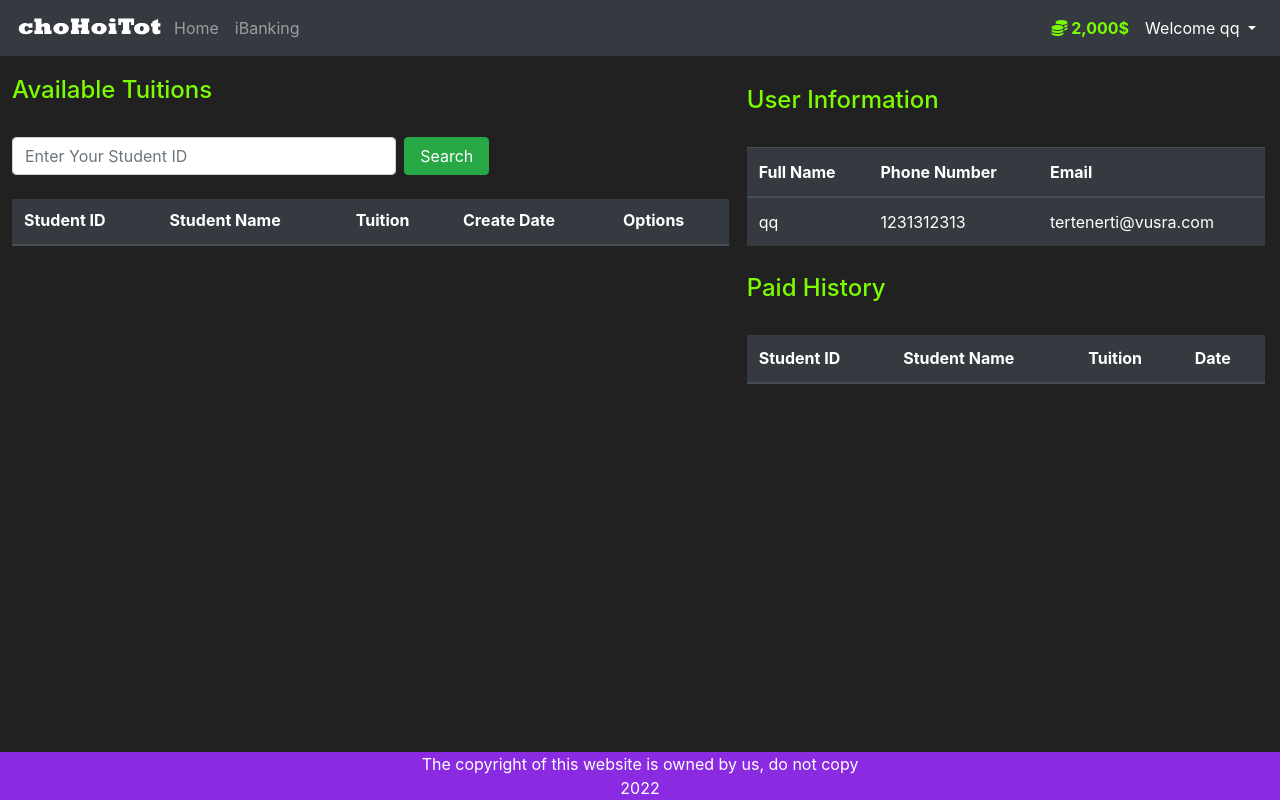
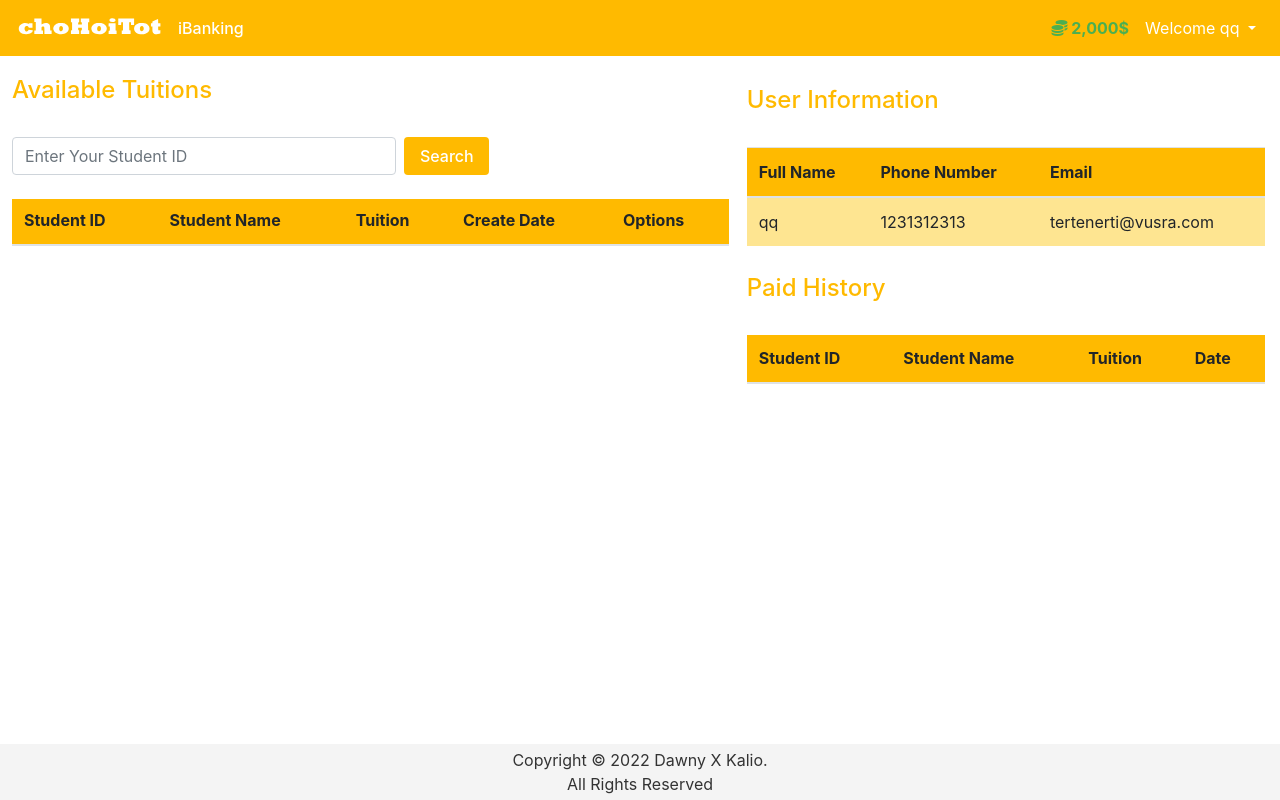
Before and after one commit to dangpham205/choHoiTot.com, a Flask app: page /ibanking in a window 1280 px wide. Run offline with Flask 2, Linux system fonts and the light colour scheme; a user stored in the database is signed in; data comes from the database, SQL or seed files in the repository; both versions use the stored data as it was after the commit; lists and menus that the app fills with data are empty; some libraries are stand-ins or nearby versions.

Commit message:
Beautify App

```diff
--- a/app/auth/forms.py
+++ b/app/auth/forms.py
@@ -22,7 +22,7 @@ class RegisterForm(FlaskForm):
         if email:
             raise ValidationError('Email already exists')
 
-    username = StringField('Username', validators=[DataRequired(), Length(1, 64), Regexp('^[A-Za-z][A-Za-z0-9_.]*$', 0,
+    username = StringField('Username:', validators=[DataRequired(), Length(1, 64), Regexp('^[A-Za-z][A-Za-z0-9_.]*$', 0,
                'Usernames must have only letters, numbers, dots or '
                'underscores')])
     fullname = StringField(label='Full Name:', validators=[Length(min=2, max=40), DataRequired()])
--- a/app/templates/auth/forgot_pass.html
+++ b/app/templates/auth/forgot_pass.html
@@ -8,16 +8,16 @@
 
 
     <div class="container">
-        <form method="POST" class="form-signin" style="color:white">
+        <form method="POST" class="form-signin" style="color:#333333">
             {{ form.hidden_tag() }}
             <h1 class="h3 mb-3 font-weight-normal text-center mt-3">
                 Reset Password
             </h1>
             <br>
             {{ form.new_password.label() }}
-            {{ form.new_password(class="form-control", placeholder="") }}
+            {{ form.new_password(class="form-control mb-3", placeholder="") }}
             {{ form.new_password2.label() }}
-            {{ form.new_password2(class="form-control", placeholder="") }}
+            {{ form.new_password2(class="form-control mb-3", placeholder="") }}
 
             <br>
             {{ form.submit(class="btn btn-lg btn-block btn-primary") }}
--- a/app/templates/auth/forgot_pass_request.html
+++ b/app/templates/auth/forgot_pass_request.html
@@ -8,14 +8,14 @@
 
 
     <div class="container">
-        <form method="POST" class="form-signin" style="color:white">
+        <form method="POST" class="form-signin" style="color:#333333">
             {{ form.hidden_tag() }}
             <h1 class="h3 mb-3 font-weight-normal text-center mt-3">
                 Forgot Password
             </h1>
             <br>
             {{ form.email.label() }}
-            {{ form.email(class="form-control", placeholder="") }}
+            {{ form.email(class="form-control mb-3", placeholder="") }}
 
             <br>
 
--- a/app/templates/auth/unconfirmed.html
+++ b/app/templates/auth/unconfirmed.html
@@ -6,7 +6,7 @@
 
 {% block content %}
 
-    <div class="container mb-3 text-center">
+    <div class="container mb-3 text-center" , style="color: #333333;">
         <h1>
             Welcome to choHoiTot
         </h1>
--- a/app/templates/base.html
+++ b/app/templates/base.html
@@ -6,6 +6,8 @@
     <meta name="viewport" content="width=device-width, initial-scale=1, shrink-to-fit=no">
     <!-- Bootstrap CSS -->
     <link rel="stylesheet" href="https://cdn.jsdelivr.net/npm/bootstrap@4.5.3/dist/css/bootstrap.min.css" integrity="sha384-TX8t27EcRE3e/ihU7zmQxVncDAy5uIKz4rEkgIXeMed4M0jlfIDPvg6uqKI2xXr2" crossorigin="anonymous">
+    <link rel="stylesheet" href="/static/main.css">
+    <link rel="icon" href="/static/logo.png">
     <script src="https://cdn.jsdelivr.net/npm/@popperjs/core@2.10.2/dist/umd/popper.min.js" integrity="sha384-7+zCNj/IqJ95wo16oMtfsKbZ9ccEh31eOz1HGyDuCQ6wgnyJNSYdrPa03rtR1zdB" crossorigin="anonymous"></script>
     <script src="https://ajax.googleapis.com/ajax/libs/jquery/3.6.0/jquery.min.js"></script>
     <script src="https://cdn.jsdelivr.net/npm/bootstrap@5.1.3/dist/js/bootstrap.min.js" integrity="sha384-QJHtvGhmr9XOIpI6YVutG+2QOK9T+ZnN4kzFN1RtK3zEFEIsxhlmWl5/YESvpZ13" crossorigin="anonymous"></script>
@@ -17,8 +19,10 @@
 </head>
 <body>
     <!-- Navbar here -->
-    <nav class="navbar navbar-expand-md navbar-dark bg-dark">
-        <img src="/static/chohoitot_logo.svg" alt="My Happy SVG" width="150">
+    <nav class="navbar navbar-expand-md navbar-dark">
+        <a href="{{ url_for('main.home_page') }}">
+            <img src="/static/chohoitot_logo.svg" alt="My Happy SVG" width="150">
+        </a>
 
         <!-- tên sẽ xuất hiện mặc định bên trái app bar -->
         <button class="navbar-toggler" type="button" data-toggle="collapse" data-target="#navbarNav">
@@ -26,31 +30,31 @@
         </button>
         <div class="collapse navbar-collapse" id="navbarNav">
             <ul class="navbar-nav mr-auto">
-                <li class="nav-item ">
-                    <a class="nav-link" href="{{ url_for('main.home_page') }}">Home <span class="sr-only">(current)</span></a>
-                </li>
-                <li class="nav-item ">
-                    <a class="nav-link" href="{{ url_for('main.ibanking_page') }}">iBanking</a>
+                <!-- <li class="nav-item">
+                    <a class="nav-link" id="navbar-item" href="{{ url_for('main.home_page') }}">Home <span class="sr-only">(current)</span></a>
+                </li> -->
+                <li class="nav-item">
+                    <a class="nav-link ml-1" id="navbar-item" href="{{ url_for('main.ibanking_page') }}">iBanking</a>
                 </li>
             </ul>
 
             {% if current_user.is_authenticated %}
             <ul class="navbar-nav">
                 <li class="nav-item">
-                    <a class="nav-link" style="color:lawngreen; font-weight: bold;">
+                    <a class="nav-link" style="color:#4caf50; font-weight: bold;">
                         <i class="fas fa-coins"></i>
                         {{ current_user.prettier_budget }}
                     </a>
                 </li>
                 <li class="nav-item">
-                    <div class="dropdown nav-link">
+                    <div class="dropdown nav-link" id="right-nav">
                         <a class=" dropdown-toggle" type="button" id="dropdownMenuButton" data-toggle="dropdown" aria-haspopup="true" aria-expanded="false" style="color: white;">
                             Welcome {{ current_user.user_name }}
                         </a>
-                        <div class="dropdown-menu" aria-labelledby="dropdownMenuButton">
-                            <a class="dropdown-item" >Change Email</a>
-                            <a class="dropdown-item" href="{{ url_for('profile.change_password') }}">Change Password</a>
-                            <a class="dropdown-item" href="{{ url_for('auth.logout_page') }}">Log Out</a>
+                        <div class="dropdown-menu" aria-labelledby="dropdownMenuButton" id="nav-drop">
+                            <a class="dropdown-item" id="nav-drop-item">Change Email</a>
+                            <a class="dropdown-item" id="nav-drop-item"href="{{ url_for('profile.change_password') }}">Change Password</a>
+                            <a class="dropdown-item" id="nav-drop-item"href="{{ url_for('auth.logout_page') }}">Log Out</a>
                         </div>
                     </div>
                 </li>
@@ -59,10 +63,10 @@
             {% else %}
                 <ul class="navbar-nav">
                     <li class="nav-item">
-                        <a class="nav-link" href="{{ url_for('auth.login_page') }}">Login</a>
+                        <a class="nav-link" id="navbar-item" href="{{ url_for('auth.login_page') }}">Login</a>
                     </li>
                     <li class="nav-item">
-                        <a class="nav-link" href="{{ url_for('auth.register_page') }}">Register</a>
+                        <a class="nav-link" id="navbar-item" href="{{ url_for('auth.register_page') }}">Register</a>
                     </li>
                 </ul>
             {% endif %}
@@ -96,14 +100,7 @@
     <script src="https://cdn.jsdelivr.net/npm/popper.js@1.16.1/dist/umd/popper.min.js" integrity="sha384-9/reFTGAW83EW2RDu2S0VKaIzap3H66lZH81PoYlFhbGU+6BZp6G7niu735Sk7lN" crossorigin="anonymous"></script>
     <script src="https://stackpath.bootstrapcdn.com/bootstrap/4.5.2/js/bootstrap.min.js" integrity="sha384-B4gt1jrGC7Jh4AgTPSdUtOBvfO8shuf57BaghqFfPlYxofvL8/KUEfYiJOMMV+rV" crossorigin="anonymous"></script>
 </body>
-    <div class="text-center" style="display: block; position: fixed; bottom:0; left: 50%; transform: translateX(-50%); background-color: blueviolet; width: 100%;">
-        The copyright of this website is owned by us, do not copy<br>
-        {{ now.year }}
+    <div class="text-center" id="copyright">
+        Copyright © {{ now.year }} Dawny X Kalio. <br> All Rights Reserved
     </div>
-<style>
-    body {
-    background-color: #212121;
-    color: white
-    }
-</style>
 </html>
--- a/app/templates/market/ibanking.html
+++ b/app/templates/market/ibanking.html
@@ -10,12 +10,12 @@
     <div class="row" style="margin-top: 12px; padding-left: 0px; width: 100%;">
         <div class="col-7" style="margin-right: -12px; margin-left: 12px;">
             <!-- SEARCH -->
-            <h4 style="color: #7cfc00; margin-top: 8px;">Available Tuitions</h4>
+            <h4 style="color: #ffba00; margin-top: 8px;">Available Tuitions</h4>
             <br>
             <div class="row" style="margin-left: 0px; ">
                 <form action="{{ url_for('main.ibanking_page') }}" method="POST" style="margin-left: 0px; width: 70%;" class="row">
                     {{ searchForm.keyword(class="form-control col-9", placeholder='Enter Your Student ID') }}
-                    {{ searchForm.submitSearch(class="btn btn-block col-2 btn-success", style="margin-left: 8px;") }}
+                    {{ searchForm.submitSearch(class="btn btn-block col-2", style="margin-left: 8px;") }}
                 </form>
             </div>
 
@@ -29,7 +29,7 @@
             <!-- BẢNG HIỂN THỊ HỌC PHÍ -->
             <br>
             <div style="overflow-x: auto; height: 550px; max-height: 490px;">
-            <table class="table table-hover table-dark " style="margin-top: -16px;">
+            <table class="table table-hover" id="table" style="margin-top: -16px;">
                 <thead>
                     <tr>
                         <!-- Your Columns HERE -->
@@ -44,7 +44,7 @@
                     <!-- Your rows inside the table HERE: -->
                     {% for student in students %}
                     {% include 'includes/purchase_items_modals.html'   %}
-                        <tr>
+                        <tr id="table-row">
                             <td>{{ student.student_id }}</td>
                             <td>{{ student.student_name }}</td>
                             <td>{{ student.student_tuition }}$</td>
@@ -64,9 +64,9 @@
             {% if current_user.is_authenticated %}
             <div class="row" style=" margin-top: 40px;">
                 <div class="col">
-                    <h4 style="color: #7cfc00;">User Information</h4>
+                    <h4 style="color: #ffba00;">User Information</h4>
                     <br>
-                    <table class="table table-hover table-dark " style="margin-top: 0px;">
+                    <table class="table table-hover" id="table" style="margin-top: 0px;">
                         <thead>
                         <tr>
                             <!-- Your Columns HERE -->
@@ -76,7 +76,7 @@
                         </tr>
                     </thead>
                     <tbody>
-                            <tr>
+                            <tr id="table-row">
                                 <td>{{ current_user.user_fullname }}</td>
                                 <td>{{ current_user.user_phone }}</td>
                                 <td>{{ current_user.user_email }}</td>
@@ -88,10 +88,10 @@
             {% endif %}
 
             <!-- BẢNG LỊCH SỬ GIAO DỊCH -->
-            <h4 style="margin-top: 12px; color: #7cfc00;">Paid History</h4>
+            <h4 style="margin-top: 12px; color: #ffba00;">Paid History</h4>
             <br>
             <div style="overflow-x: auto; max-height: 320px;">
-                <table class="table table-hover table-dark " style="margin-top: -14px; ">
+                <table class="table table-hover" id="table" style="margin-top: -14px; ">
                     <thead>
                         <tr>
                             <!-- Your Columns HERE -->
@@ -104,7 +104,7 @@
                     <tbody>
                         <!-- Your rows inside the table HERE: -->
                         {% for owned_student in owned_students %}
-                            <tr>
+                            <tr id="table-row">
                                 <td style="padding-bottom: 8px;">{{ owned_student.student_id }}</td>
                                 <td>{{ owned_student.student_name }}</td>
                                 <td>{{ owned_student.student_tuition }}$</td>
--- /dev/null
+++ b/static/main.css
@@ -0,0 +1,59 @@
+body {
+    color: white;
+    margin-bottom: 100px;
+}
+
+.navbar {
+    background-color: #ffba00;
+}
+
+#navbar-item {
+    color: #ffffff;
+    font-weight: 500;
+}
+
+#right-nav {
+    position: relative;
+}
+
+#nav-drop {
+    position: absolute;
+    top: 105%;
+    left: -10px;
+    border: 1px solid #ccc;
+}
+
+#nav-drop-item {
+    padding: 4px 16px;
+}
+
+.btn {
+    background-color: #ffba00;
+    font-weight: 500;
+    color: #ffffff;
+}
+
+#table {
+    background-color: #ffba00;
+}
+
+#table-row {
+    background-color: #fee591;
+}
+
+#home-page {
+    color: #333333;
+    background-color: #fef2ca;
+}
+
+#copyright {
+    display: block;
+    position: fixed;
+    bottom: 0;
+    left: 50%;
+    transform: translateX(-50%);
+    background-color: #f4f4f4;
+    color: #333333;
+    width: 100%;
+    padding: 4px 0;
+}
```
Also changed, not shown: app/templates/auth/login.html (+9 -9 lines), app/templates/auth/register.html (+12 -12 lines), app/templates/home.html (+5 -5 lines), app/templates/profile/change_password.html (+6 -6 lines), app/endterm.db, static/logo.png (added).
